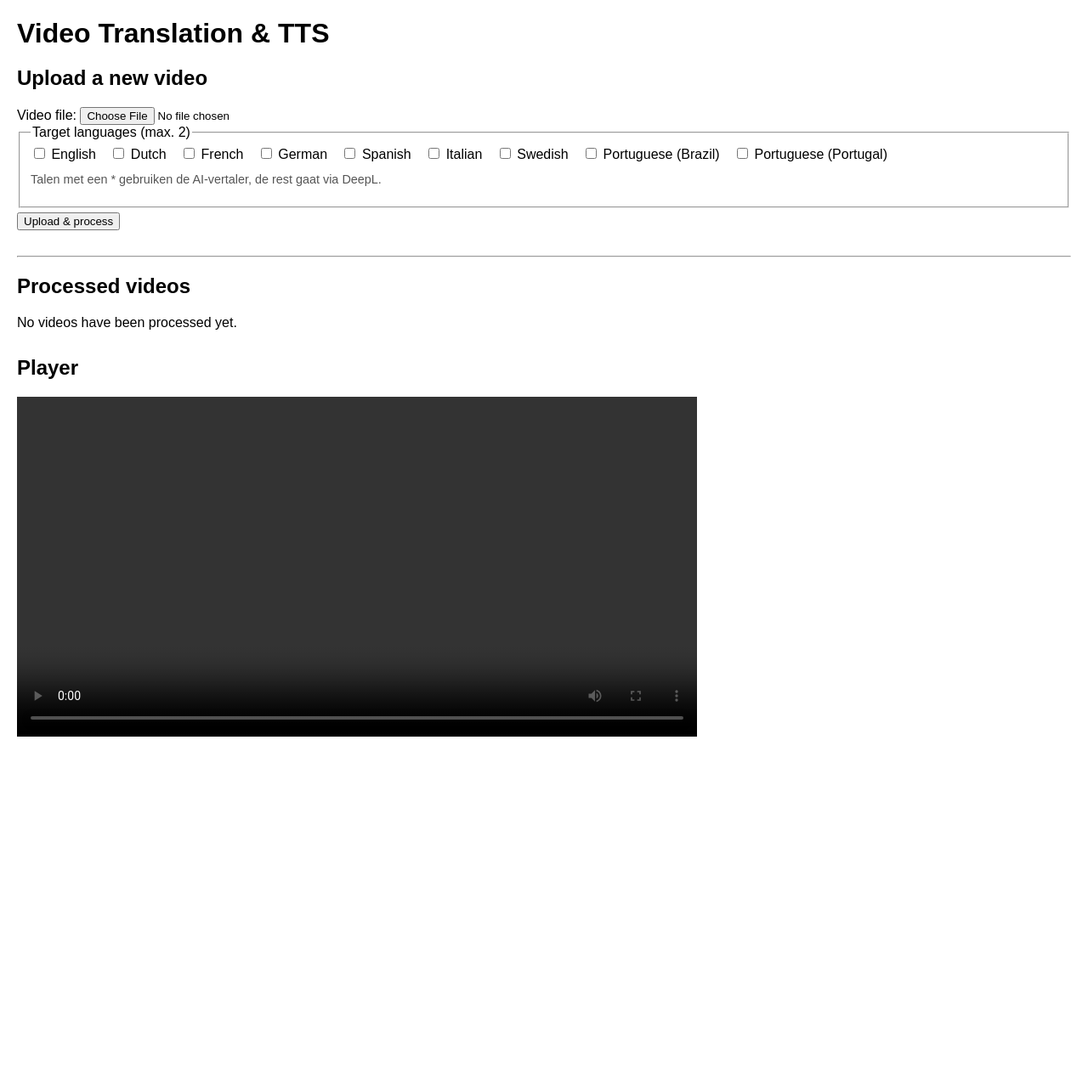
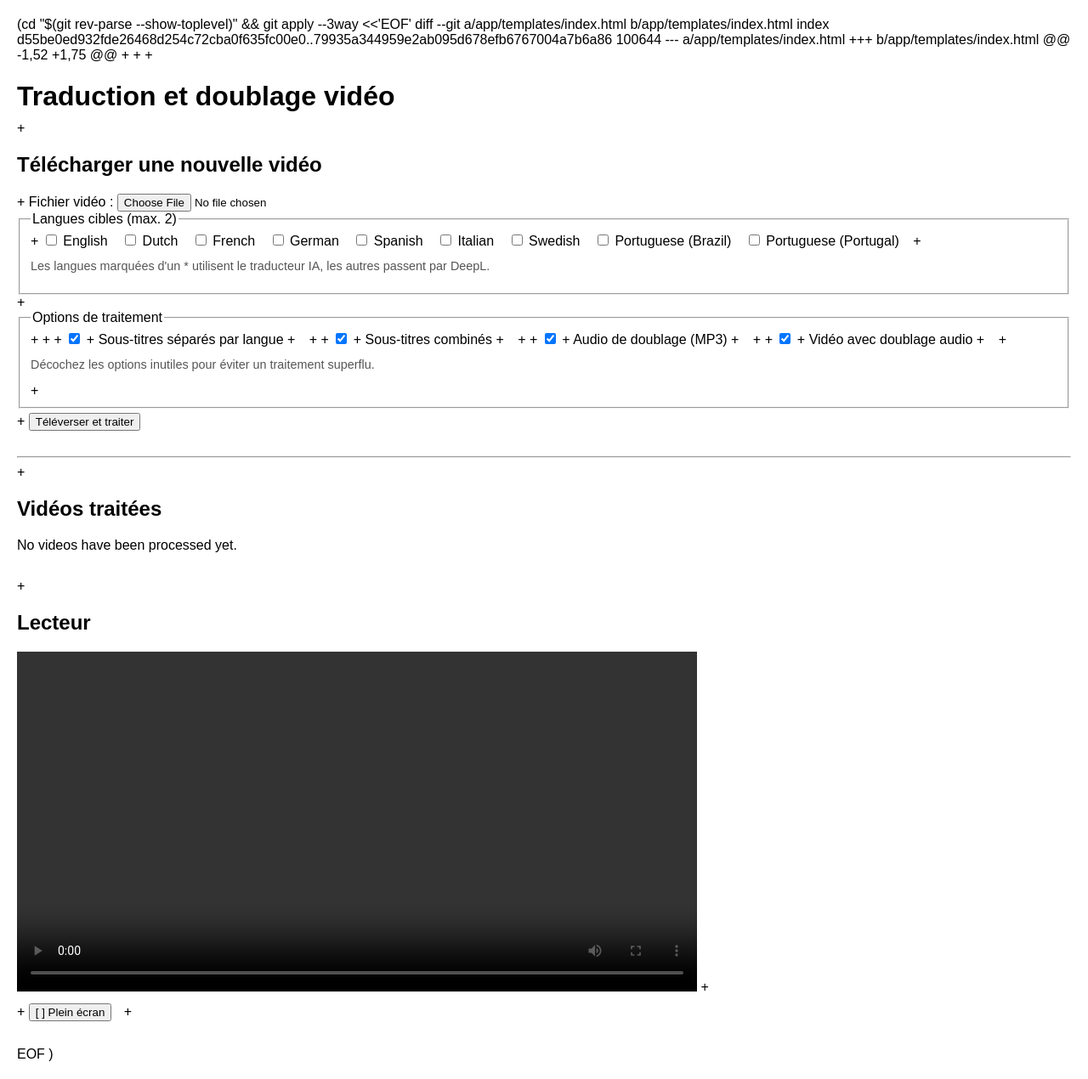
Before and after one commit to KaatCAIBXL/video-translator, a FastAPI app: page / in a window 1280 px wide. Shown: the whole page at 85% size. Before the commit the page ends 867 px from the top, so only its background shows below. Run offline with FastAPI, Linux system fonts and the light colour scheme; data that the repository does not hold is empty.

Commit message:
Update index.html

```diff
--- a/app/templates/index.html
+++ b/app/templates/index.html
@@ -1,30 +1,56 @@
+ (cd "$(git rev-parse --show-toplevel)" && git apply --3way <<'EOF'
+diff --git a/app/templates/index.html b/app/templates/index.html
+index d55be0ed932fde26468d254c72cba0f635fc00e0..79935a344959e2ab095d678efb6767004a7b6a86 100644
+--- a/app/templates/index.html
++++ b/app/templates/index.html
+@@ -1,52 +1,75 @@
  <!DOCTYPE html>
-<html lang="en">
++<html lang="fr">
  <head>
      <meta charset="UTF-8">
-    <title>Video  Translation</title>
++    <title>Traduction et doublage vidéo</title>
      <link rel="stylesheet" href="/static/style.css">
  </head>
  <body>
-<h1>Video Translation & TTS</h1>
++<h1>Traduction et doublage vidéo</h1>
 
  <section id="upload">
-    <h2>Upload a new video</h2>
++    <h2>Télécharger une nouvelle vidéo</h2>
      <form id="upload-form">
-        <label>Video file:
++        <label>Fichier vidéo :
              <input type="file" name="file" accept="video/*" required>
          </label>
          <fieldset>
-            <legend>Target languages (max. 2)</legend>
++            <legend>Langues cibles (max. 2)</legend>
              {% for lang in available_languages %}
              <label>
                  <input type="checkbox" name="languages" value="{{ lang.code }}">
                  {{ lang.label }}{% if lang.provider == "ai" %}*{% endif %}
              </label>
              {% endfor %}
-            <p class="language-hint">Talen met een * gebruiken de AI-vertaler, de rest gaat via DeepL.</p>
++            <p class="language-hint">Les langues marquées d'un * utilisent le traducteur IA, les autres passent par DeepL.</p>
          </fieldset>
-        <button type="submit">Upload & process</button>
++        <fieldset>
++            <legend>Options de traitement</legend>
++            <label>
++                <input type="checkbox" name="process_options" value="subs_per_language" checked>
++                Sous-titres séparés par langue
++            </label>
++            <label>
++                <input type="checkbox" name="process_options" value="subs_combined" checked>
++                Sous-titres combinés
++            </label>
++            <label>
++                <input type="checkbox" name="process_options" value="dub_audio" checked>
++                Audio de doublage (MP3)
++            </label>
++            <label>
++                <input type="checkbox" name="process_options" value="dub_video" checked>
++                Vidéo avec doublage audio
++            </label>
++            <p class="language-hint">Décochez les options inutiles pour éviter un traitement superflu.</p>
++        </fieldset>
++        <button type="submit">Téléverser et traiter</button>
      </form>
      <div id="upload-status"></div>
  </section>
@@ -32,21 +58,27 @@
  <hr>
 
  <section id="library">
-    <h2>Processed videos</h2>
++    <h2>Vidéos traitées</h2>
      <div id="video-list"></div>
  </section>
 
  <section id="player">
-    <h2>Player</h2>
++    <h2>Lecteur</h2>
      <div id="video-container">
          <video id="video-player" controls width="800">
-            Your browser does not support the video tag.
++            Votre navigateur ne supporte pas la balise vidéo.
          </video>
          <div id="subtitle-overlay" class="hidden"></div>
      </div>
++    <div id="player-actions">
++        <button type="button" id="fullscreen-button">[ ] Plein écran</button>
++    </div>
      <div id="player-info"></div>
  </section>
 
  <script src="/static/app.js"></script>
  </body>
  </html>
+
+EOF
+)
```
Lines whose indentation alone changed are shown as unchanged.
